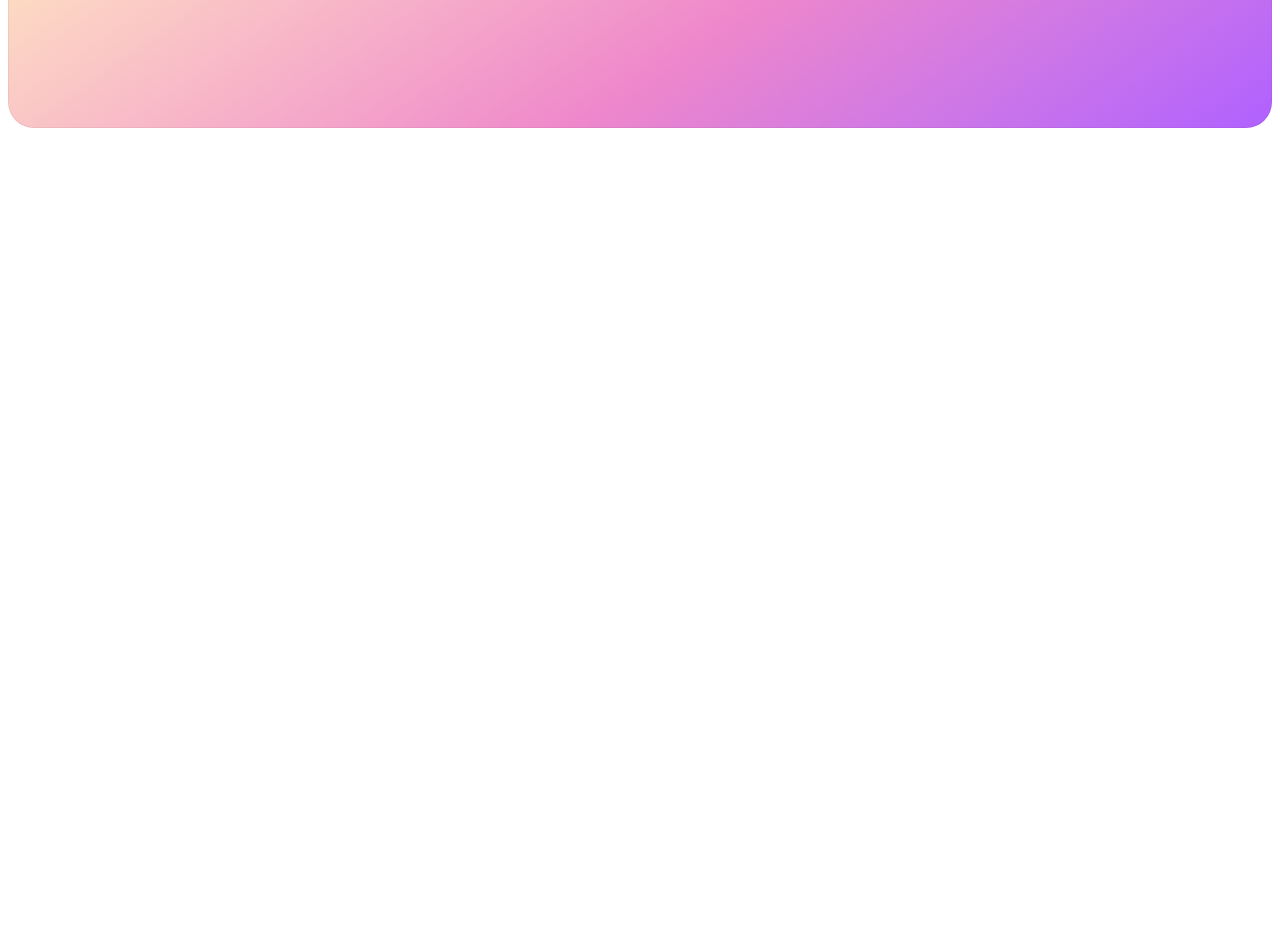
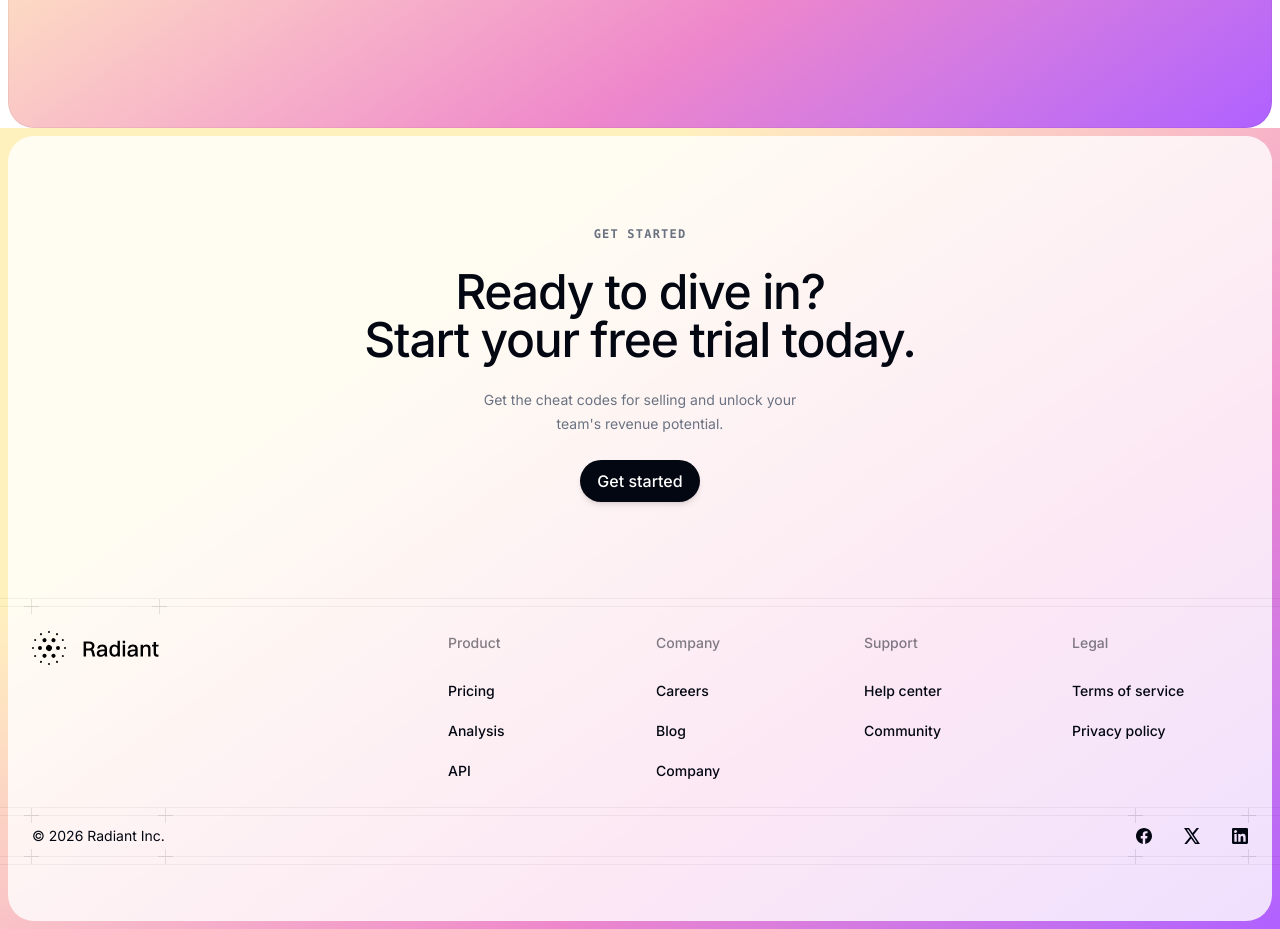
Before and after one commit to Mkn0021/lingo.dev, a Next.js app: page / in a window 1280 px wide. Shown: the part 620-1549 px from the top of the page. Before the commit the page ends 800 px from the top, so only its background shows below. Built offline with nearby package versions, Linux system fonts and the light colour scheme.

Commit message:
feat(ui/homepage): add Footer component  - add Grid component with layout enhancements

```diff
--- a/app/page.tsx
+++ b/app/page.tsx
@@ -1,9 +1,11 @@
+import { Footer } from "@/components/homepage/footer";
 import { HeroSection } from "@/components/homepage/hero-section";
 
 export default function Home() {
 	return (
 		<>
 			<HeroSection />
+			<Footer />
 		</>
 	);
 }
--- /dev/null
+++ b/components/homepage/footer.tsx
@@ -0,0 +1,159 @@
+"use client";
+
+import React from "react";
+import Link from "next/link";
+import { Logo } from "./logo";
+import { cn } from "@/lib/utils";
+import { GridCell, GridRow } from "./grid";
+import { GradientBackground } from "./hero-section";
+import { buttonVariants } from "@/components/ui/button";
+import { FacebookIcon, LinkedinIcon, XIcon } from "@/components/ui/icons";
+
+const footerLinks = [
+	{
+		title: "Product",
+		links: [
+			{ label: "Pricing", href: "/pricing" },
+			{ label: "Analysis", href: "#" },
+			{ label: "API", href: "#" },
+		],
+	},
+	{
+		title: "Company",
+		links: [
+			{ label: "Careers", href: "#" },
+			{ label: "Blog", href: "/blog" },
+			{ label: "Company", href: "/company" },
+		],
+	},
+	{
+		title: "Support",
+		links: [
+			{ label: "Help center", href: "#" },
+			{ label: "Community", href: "#" },
+		],
+	},
+	{
+		title: "Legal",
+		links: [
+			{ label: "Terms of service", href: "#" },
+			{ label: "Privacy policy", href: "#" },
+		],
+	},
+] as const;
+
+const socialLinks = [
+	{
+		label: "Visit us on Facebook",
+		href: "https://facebook.com",
+		Icon: FacebookIcon,
+	},
+	{
+		label: "Visit us on X",
+		href: "https://x.com",
+		Icon: XIcon,
+	},
+	{
+		label: "Visit us on LinkedIn",
+		href: "https://linkedin.com",
+		Icon: LinkedinIcon,
+	},
+] as const;
+
+export function Footer() {
+	return (
+		<FooterContainer>
+			<div className="relative pt-20 pb-16 text-center sm:py-24">
+				<hgroup>
+					<h2 className="font-mono text-xs/5 font-semibold tracking-widest text-gray-500 uppercase dark:text-gray-400">
+						Get started
+					</h2>
+					<p className="mt-6 text-3xl font-medium tracking-tight text-gray-950 sm:text-5xl">
+						Ready to dive in?
+						<br />
+						Start your free trial today.
+					</p>
+				</hgroup>
+				<p className="mx-auto mt-6 max-w-xs text-sm/6 text-gray-500">
+					Get the cheat codes for selling and unlock your team's revenue
+					potential.
+				</p>
+				<Link className={cn(buttonVariants(), "mt-6")} href="#">
+					Get started
+				</Link>
+			</div>
+			<div className="pb-16">
+				<GridRow>
+					<div className="grid grid-cols-2 gap-y-10 pb-6 lg:grid-cols-6 lg:gap-8">
+						<div className="col-span-2 flex">
+							<GridCell className="pt-6 lg:pb-6" bottom={false}>
+								<Logo />
+							</GridCell>
+						</div>
+						<FooterLink />
+					</div>
+				</GridRow>
+				<GridRow className="flex items-center justify-between">
+					<GridCell className="py-2 text-sm/6 text-gray-950">
+						© 2026 Radiant Inc.
+					</GridCell>
+					<GridCell className="gap-8 py-3">
+						<SocialLinks />
+					</GridCell>
+				</GridRow>
+			</div>
+		</FooterContainer>
+	);
+}
+
+const FooterContainer = ({ children }: { children: React.ReactNode }) => (
+	<footer className="relative">
+		<GradientBackground className="inset-0 rounded-none" />
+		<div className="absolute inset-2 rounded-4xl bg-white/80" />
+		<div className="px-6 lg:px-8">
+			<div className="mx-auto max-w-2xl lg:max-w-7xl">{children}</div>
+		</div>
+	</footer>
+);
+
+const FooterLink = () => (
+	<div className="col-span-2 grid grid-cols-2 gap-x-8 gap-y-12 lg:col-span-4 lg:grid-cols-subgrid lg:pt-6">
+		{footerLinks.map((section) => (
+			<div key={section.title}>
+				<h3 className="text-sm/6 font-medium text-gray-950/50">
+					{section.title}
+				</h3>
+
+				<ul className="mt-6 space-y-4 text-sm/6">
+					{section.links.map((link) => (
+						<li key={link.label}>
+							<a
+								className="font-medium text-gray-950 data-hover:text-gray-950/75"
+								href={link.href}
+							>
+								{link.label}
+							</a>
+						</li>
+					))}
+				</ul>
+			</div>
+		))}
+	</div>
+);
+
+const SocialLinks = () => (
+	<>
+		{socialLinks.map(({ href, label, Icon }) => (
+			<Link
+				key={href}
+				target="_blank"
+				rel="noreferrer"
+				aria-label={label}
+				className="text-gray-950 data-hover:text-gray-950/75"
+				href={href}
+			>
+				<Icon />
+			</Link>
+		))}
+	</>
+);
--- /dev/null
+++ b/components/homepage/grid.tsx
@@ -0,0 +1,73 @@
+import { cn } from "@/lib/utils";
+import { PlusIcon } from "@/components/ui/icons";
+
+interface GridProps {
+	className?: string;
+	children?: React.ReactNode;
+	top?: boolean;
+	bottom?: boolean;
+}
+
+export function GridRow({
+	className,
+	children,
+	top = true,
+	bottom = true,
+}: GridProps) {
+	return (
+		<div
+			className={cn(
+				"group/row relative isolate pt-[calc(--spacing(2)+1px)] last:pb-[calc(--spacing(2)+1px)]",
+				className,
+			)}
+		>
+			<GridBorder top={top} bottom={bottom} />
+			{children}
+		</div>
+	);
+}
+
+export const GridBorder = ({ className, top, bottom }: GridProps) => (
+	<div
+		className={cn(
+			"absolute inset-y-0 left-1/2 w-screen -translate-x-1/2",
+			className,
+		)}
+	>
+		{top && (
+			<>
+				<div className="absolute inset-x-0 top-0 border-t border-black/5" />
+				<div className="absolute inset-x-0 top-2 border-t border-black/5" />
+			</>
+		)}
+		{bottom && (
+			<>
+				<div className="absolute inset-x-0 bottom-0 hidden border-b border-black/5 group-last/row:block" />
+				<div className="absolute inset-x-0 bottom-2 hidden border-b border-black/5 group-last/row:block" />
+			</>
+		)}
+	</div>
+);
+
+export const GridCell = ({
+	className,
+	children,
+	top = true,
+	bottom = true,
+}: GridProps) => (
+	<div className={cn("group/item relative flex", className)}>
+		{top && (
+			<>
+				<PlusIcon className="-top-2 -left-2 group-first/item:block" />
+				<PlusIcon className="-top-2 -right-2" />
+			</>
+		)}
+		{bottom && (
+			<>
+				<PlusIcon className="-bottom-2 -left-2 group-first/item:group-last/row:block" />
+				<PlusIcon className="-right-2 -bottom-2 group-last/row:block" />
+			</>
+		)}
+		{children}
+	</div>
+);
--- a/components/homepage/hero-section.tsx
+++ b/components/homepage/hero-section.tsx
@@ -1,9 +1,10 @@
 "use client";
 
+import React from "react";
 import Link from "next/link";
+import { cn } from "@/lib/utils";
 import { Navbar } from "./navbar";
 import { buttonVariants } from "@/components/ui/button";
-import React from "react";
 
 export function HeroSection() {
 	return (
@@ -35,13 +36,18 @@ export function HeroSection() {
 
 const HeroContainer = ({ children }: { children?: React.ReactNode }) => (
 	<div className="relative max-w-full overflow-hidden">
-		<GradientBackground />
+		<GradientBackground className="ring-1 ring-black/5 ring-inset" />
 		<div className="relative px-6 lg:px-8">
 			<div className="mx-auto max-w-2xl lg:max-w-7xl">{children}</div>
 		</div>
 	</div>
 );
 
-const GradientBackground = () => (
-	<div className="absolute inset-2 bottom-0 rounded-4xl bg-linear-115 from-[#fff1be] from-28% via-[#ee87cb] via-70% to-[#b060ff] ring-1 ring-black/5 ring-inset sm:bg-linear-145" />
+export const GradientBackground = ({ className }: { className?: string }) => (
+	<div
+		className={cn(
+			"absolute inset-2 bottom-0 rounded-4xl bg-linear-115 from-[#fff1be] from-28% via-[#ee87cb] via-70% to-[#b060ff] sm:bg-linear-145",
+			className,
+		)}
+	/>
 );
--- a/components/homepage/navbar.tsx
+++ b/components/homepage/navbar.tsx
@@ -1,8 +1,7 @@
-import React from "react";
 import Link from "next/link";
 import { Logo } from "./logo";
-import { cn } from "@/lib/utils";
-import { ArrowRight, MenuIcon, PlusIcon } from "../ui/icons";
+import { GridCell, GridRow } from "./grid";
+import { ArrowRight, MenuIcon } from "@/components/ui/icons";
 
 const navList = [
 	{ title: "Home", link: "/" },
@@ -14,17 +13,16 @@ const navList = [
 export function Navbar() {
 	return (
 		<header className="pt-12 sm:pt-16">
-			<div className="group/row relative isolate flex justify-between pt-[calc(--spacing(2)+1px)] last:pb-[calc(--spacing(2)+1px)]">
-				<NavBorder top bottom />
+			<GridRow className="flex justify-between">
 				<div className="relative flex gap-6">
-					<NavBarItem className="py-3">
+					<GridCell className="py-3">
 						<Logo />
-					</NavBarItem>
+					</GridCell>
 					<Banner message="Radiant raises $100M Series A from Tailwind Ventures" />
 				</div>
 				<DesktopNavbar />
 				<HamburgerMenu />
-			</div>
+			</GridRow>
 		</header>
 	);
 }
@@ -32,62 +30,16 @@ export function Navbar() {
 const DesktopNavbar = () => (
 	<nav className="relative hidden lg:flex">
 		{navList.map((item) => (
-			<NavBarItem key={item.title}>
+			<GridCell key={item.title}>
 				<Link
 					href={item.link}
 					className="flex items-center px-4 py-3 text-base font-medium text-gray-950 bg-blend-multiply hover:bg-black/2.5"
 				>
 					{item.title}
 				</Link>
-			</NavBarItem>
+			</GridCell>
 		))}
 	</nav>
-);
-
-const NavBarItem = ({
-	className,
-	children,
-}: {
-	className?: string;
-	children: React.ReactNode;
-}) => (
-	<div className={cn("group/item relative flex", className)}>
-		<PlusIcon className="-top-2 -left-2 group-first/item:block" />
-		<PlusIcon className="-top-2 -right-2" />
-		<PlusIcon className="-bottom-2 -left-2 group-first/item:group-last/row:block" />
-		<PlusIcon className="-right-2 -bottom-2 group-last/row:block" />
-		{children}
-	</div>
-);
-
-const NavBorder = ({
-	className,
-	top,
-	bottom,
-}: {
-	className?: string;
-	top: boolean;
-	bottom: boolean;
-}) => (
-	<div
-		className={cn(
-			"absolute inset-y-0 left-1/2 w-screen -translate-x-1/2",
-			className,
-		)}
-	>
-		{top && (
-			<>
-				<div className="absolute inset-x-0 top-0 border-t border-black/5" />
-				<div className="absolute inset-x-0 top-2 border-t border-black/5" />
-			</>
-		)}
-		{bottom && (
-			<>
-				<div className="absolute inset-x-0 bottom-0 hidden border-b border-black/5 group-last/row:block" />
-				<div className="absolute inset-x-0 bottom-2 hidden border-b border-black/5 group-last/row:block" />
-			</>
-		)}
-	</div>
 );
 
 const Banner = ({ message }: { message: string }) => (
--- a/components/ui/icons.tsx
+++ b/components/ui/icons.tsx
@@ -64,3 +64,25 @@ export const MenuIcon = () => (
 		></path>
 	</svg>
 );
+
+export const FacebookIcon = () => (
+	<svg viewBox="0 0 16 16" fill="currentColor" className="size-4">
+		<path
+			fillRule="evenodd"
+			clipRule="evenodd"
+			d="M16 8.05C16 3.603 12.418 0 8 0S0 3.604 0 8.05c0 4.016 2.926 7.346 6.75 7.95v-5.624H4.718V8.05H6.75V6.276c0-2.017 1.194-3.131 3.022-3.131.875 0 1.79.157 1.79.157v1.98h-1.008c-.994 0-1.304.62-1.304 1.257v1.51h2.219l-.355 2.326H9.25V16c3.824-.604 6.75-3.934 6.75-7.95z"
+		></path>
+	</svg>
+);
+
+export const XIcon = () => (
+	<svg viewBox="0 0 16 16" fill="currentColor" className="size-4">
+		<path d="M12.6 0h2.454l-5.36 6.778L16 16h-4.937l-3.867-5.594L2.771 16H.316l5.733-7.25L0 0h5.063l3.495 5.114L12.6 0zm-.86 14.376h1.36L4.323 1.539H2.865l8.875 12.837z"></path>
+	</svg>
+);
+
+export const LinkedinIcon = () => (
+	<svg viewBox="0 0 16 16" fill="currentColor" className="size-4">
+		<path d="M14.82 0H1.18A1.169 1.169 0 000 1.154v13.694A1.168 1.168 0 001.18 16h13.64A1.17 1.17 0 0016 14.845V1.15A1.171 1.171 0 0014.82 0zM4.744 13.64H2.369V5.996h2.375v7.644zm-1.18-8.684a1.377 1.377 0 11.52-.106 1.377 1.377 0 01-.527.103l.007.003zm10.075 8.683h-2.375V9.921c0-.885-.015-2.025-1.234-2.025-1.218 0-1.425.966-1.425 1.968v3.775H6.233V5.997H8.51v1.05h.032c.317-.601 1.09-1.235 2.246-1.235 2.405-.005 2.851 1.578 2.851 3.63v4.197z"></path>
+	</svg>
+);
```
